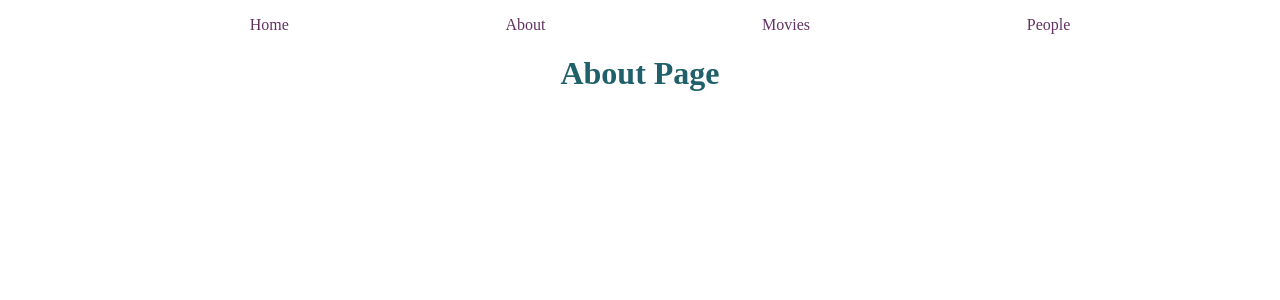
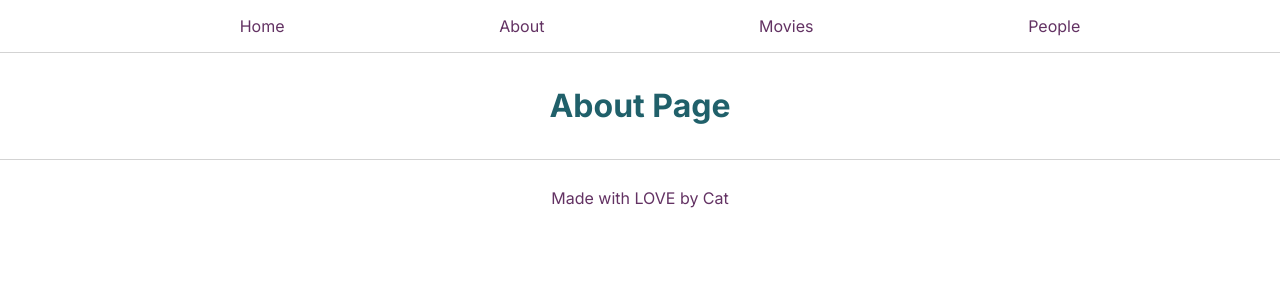
Before and after one commit to catagalan-mtl/my-movie-library, a Next.js app: page /about in a window 1280 px wide. Shown: the top 300 px of the page. Built offline with nearby package versions, Linux system fonts and the light colour scheme.

Commit message:
working on layouts, footer

```diff
--- a/src/app/about/page.js
+++ b/src/app/about/page.js
@@ -1,13 +1,9 @@
-import Link from 'next/link'
 import '../globals.css'
-import { NavMenu } from 'src/components/nav-menu.js'
 
 export default function About() {
   return (
-    <main>
-      <NavMenu />
+    <>
       <h1>About Page</h1>
-    </main>
+    </>
   )
-
 }
--- a/src/app/layout.js
+++ b/src/app/layout.js
@@ -1,12 +1,30 @@
+import './globals.css'
+import styles from './layout.module.css'
+import { Inter } from 'next/font/google'
+import { NavMenu } from 'src/components/nav-menu'
+import { Footer } from "src/components/footer"
+
+const inter = Inter({ subsets: ['latin'] })
+
 export const metadata = {
   title: 'My Movie Library',
   description: 'Generated by Next.js',
 }
 
 export default function RootLayout({ children }) {
- return (
+  return (
     <html lang="en">
-      <body>{children}</body>
+      <body className={`${styles.rootLayout} ${inter.className}`}>
+        <header>
+          <NavMenu />
+        </header>
+
+        <main>{children}</main>
+
+        <footer>
+          <Footer />
+        </footer>
+      </body>
     </html>
   )
 }
--- /dev/null
+++ b/src/app/layout.module.css
@@ -0,0 +1,21 @@
+.rootLayout {
+  margin: 0;
+  direction: flex;
+  flex-direction: column;
+  min-height: 100vh;
+}
+
+.rootLayout > main {
+  padding: 12px;
+  flex: 1;
+}
+
+.rootLayout > header {
+  border-bottom: 1px solid lightgray;
+  /* padding: 12px; */
+}
+
+.rootLayout > footer {
+  border-top: 1px solid lightgray;
+  padding: 12px;
+}
--- a/src/app/page.js
+++ b/src/app/page.js
@@ -1,8 +1,6 @@
-import Link from 'next/link'
 import './globals.css'
 import { MovieList } from '../components/movie-list.js'
 import { PeopleList } from '../components/people-list.js'
-import { NavMenu } from '../components/nav-menu.js'
 
 export default function HomePage() {
   const movies = [
@@ -32,7 +30,6 @@ export default function HomePage() {
       <div className="btn-div">
         <a href={`http://${domain}`} target="_blank" className="btn">See more</a>
       </div>
-
     </>
   )
 }
--- /dev/null
+++ b/src/components/footer.js
@@ -0,0 +1,7 @@
+import styles from './footer.module.css'
+
+export function Footer() {
+  return (
+    <p className={styles.footer}>Made with LOVE by Cat</p>
+  )
+}
--- /dev/null
+++ b/src/components/footer.module.css
@@ -0,0 +1,3 @@
+.footer {
+  color: rgb(99, 50, 99);
+}
```
Also changed, not shown: src/app/movies/page.js (+2 -5 lines), src/app/people/page.js (+2 -6 lines), src/components/layout.js (+1 -9 lines).
